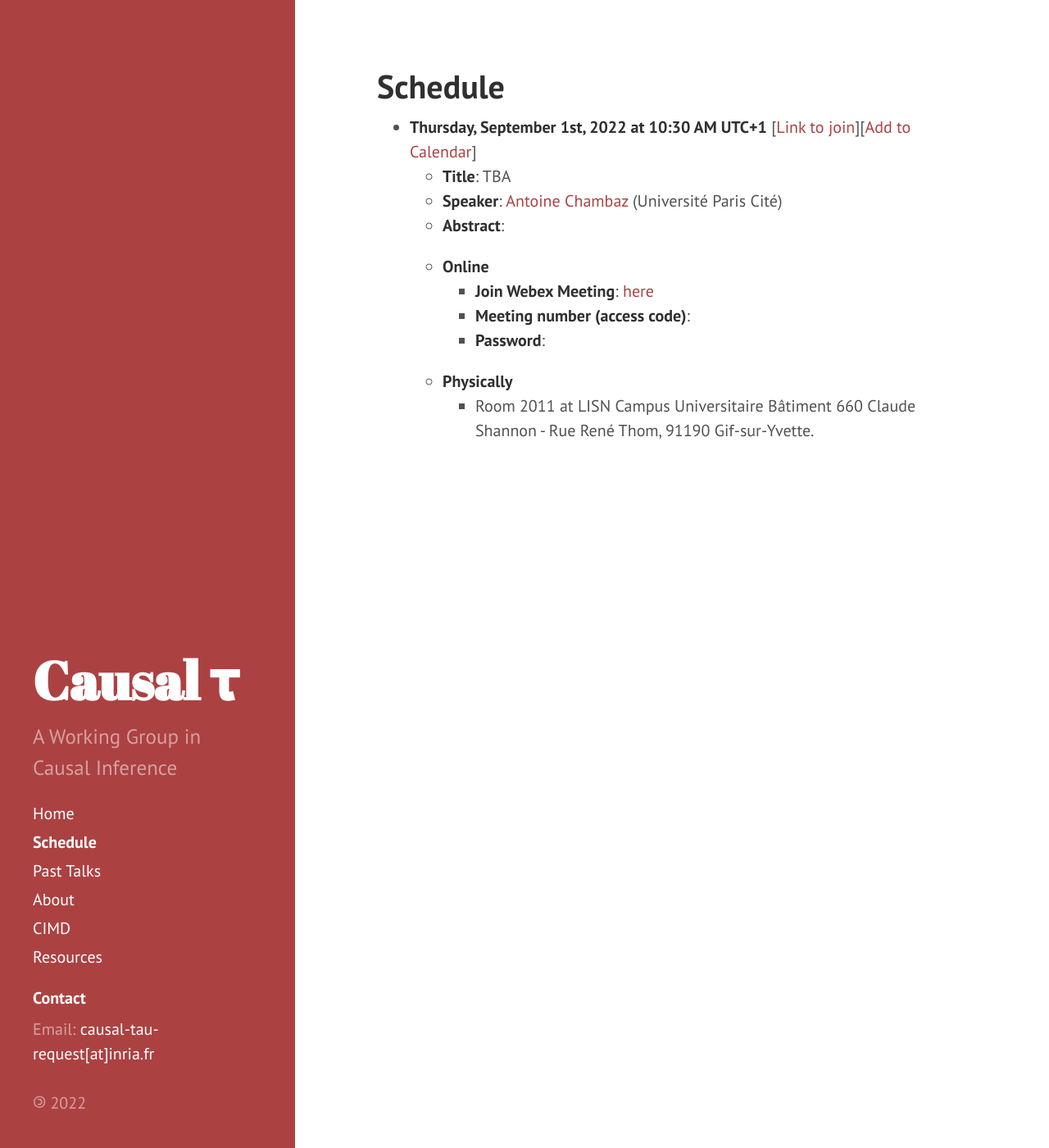
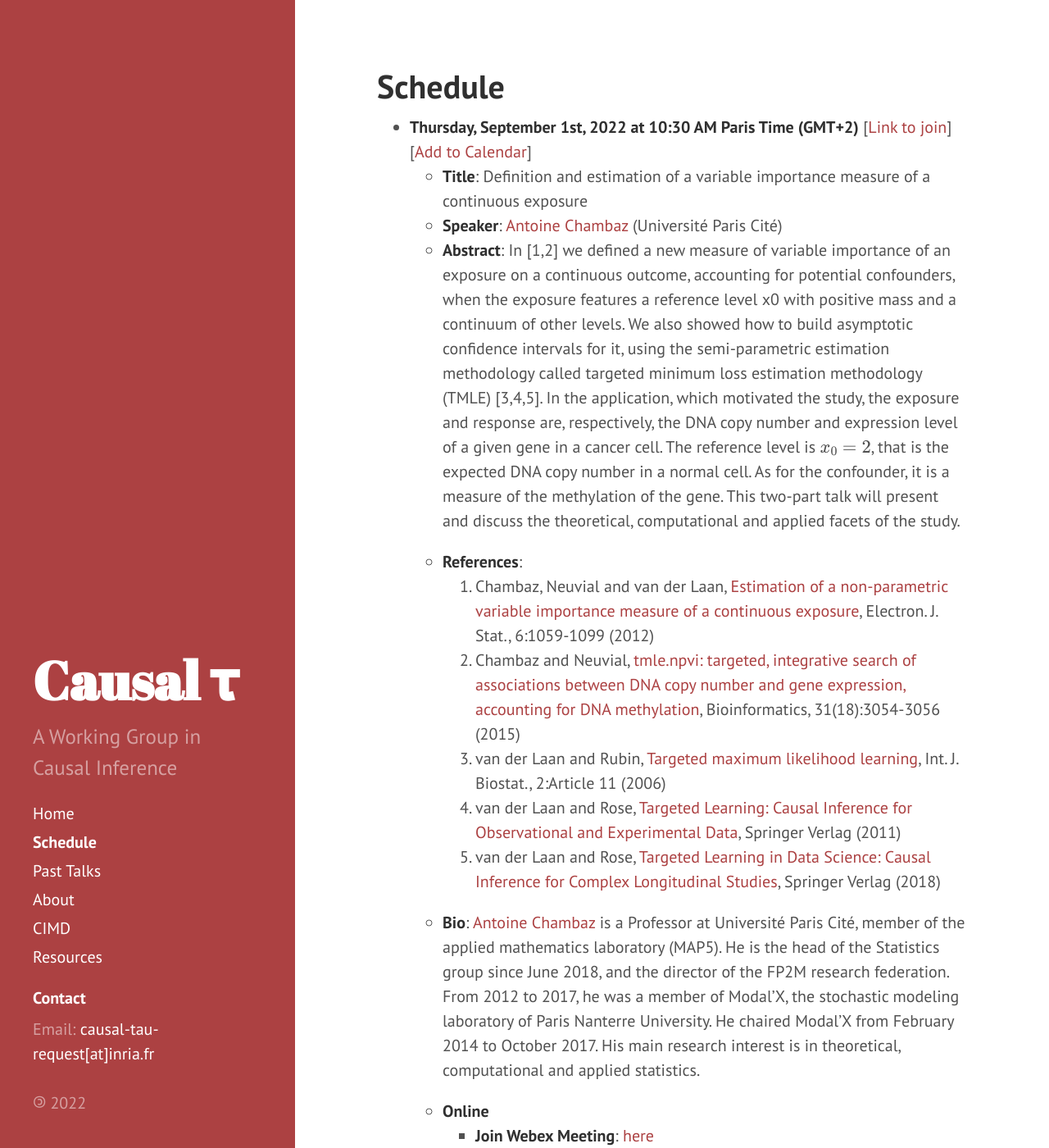
Before and after one commit to CausalTau/causaltau.github.io, a Jekyll site: the page built from schedule.md, in a window 1280 px wide and 1400 px high. Shown: the whole window at 82% size. Built offline with Jekyll 4.4.1, drawn with Linux system fonts in a browser that asks for light colours; nearby versions of some CDN libraries; formulas are drawn with MathJax 3; some of the changed text lies outside the part shown.

Commit message:
Update September meeting schedule
* Add an invitation file and poster

```diff
--- a/schedule.md
+++ b/schedule.md
@@ -6,14 +6,26 @@ order: 3
 
 <!-- ## Upcoming Seminar Presentations -->
 
-* **Thursday, September 1st, 2022 at 10:30 AM UTC+1** [[Link to join]()][[Add to Calendar](/files/Chambaz.ics)]
-  - **Title**: TBA
-  - **Speaker**: [Antoine Chambaz](https://helios2.mi.parisdescartes.fr/~chambaz/) (Université Paris Cité)
-  - **Abstract**:
+* **Thursday, September 1st, 2022 at 10:30 AM Paris Time (GMT+2)** [[Link to join](https://inria.webex.com/inria-en/j.php?MTID=m0164fd4a29396616fcfc1c9f4c07f5ab)][[Add to Calendar](/files/Chambaz.ics)]
+  - **Title**: Definition and estimation of a variable importance measure of a continuous exposure
+  - **Speaker**: [Antoine Chambaz](https://helios2.mi.parisdescartes.fr/~chambaz/index.php?choix=1) (Université Paris Cité)
+  - **Abstract**: In [1,2] we defined a new measure of variable importance of an exposure on a continuous outcome, accounting for potential confounders, when the exposure features a reference level x0 with positive mass and a continuum of other levels. We also showed how to build asymptotic confidence intervals for it, using the semi-parametric estimation methodology called targeted minimum loss estimation methodology (TMLE) [3,4,5]. In the application, which motivated the study, the exposure and response are, respectively, the DNA copy number and expression level of a given gene in a cancer cell. The reference level is $$x_0=2$$, that is the expected DNA copy number in a normal cell. As for the confounder, it is a measure of the methylation of the gene.
+  This two-part talk will present and discuss the theoretical, computational and applied facets of the study.
+
+  - **References**:
+    1. Chambaz, Neuvial and van der Laan, [Estimation of a non-parametric variable importance measure of a continuous exposure](https://projecteuclid.org/journals/electronic-journal-of-statistics/volume-6/issue-none/Estimation-of-a-non-parametric-variable-importance-measure-of-a/10.1214/12-EJS703.full
+), Electron.  J. Stat., 6:1059-1099 (2012)
+    2. Chambaz and Neuvial, [tmle.npvi: targeted, integrative search of associations between DNA copy number and gene expression, accounting for DNA methylation](https://academic.oup.com/bioinformatics/article/31/18/3054/241218), Bioinformatics, 31(18):3054-3056 (2015)
+    3. van der Laan and Rubin, [Targeted maximum likelihood learning](https://biostats.bepress.com/ucbbiostat/paper213/), Int. J. Biostat., 2:Article 11 (2006)
+    4. van der Laan and Rose, [Targeted Learning: Causal Inference for Observational and Experimental Data](https://link.springer.com/book/10.1007/978-1-4419-9782-1), Springer Verlag (2011)
+    5. van der Laan and Rose, [Targeted Learning in Data Science: Causal Inference for Complex Longitudinal Studies](https://link.springer.com/book/10.1007/978-3-319-65304-4), Springer Verlag (2018)
+
+  - **Bio**: [Antoine Chambaz](https://helios2.mi.parisdescartes.fr/~chambaz/index.php?choix=1) is a Professor at Université Paris Cité, member of the applied mathematics laboratory (MAP5). He is the head of the Statistics group since June 2018, and the director of the FP2M research federation. From 2012 to 2017, he was a member of Modal'X, the stochastic modeling laboratory of Paris Nanterre University. He chaired Modal'X from February 2014 to October 2017. His main research interest is in theoretical, computational and applied statistics.
+
 
   * **Online**
-    - **Join Webex Meeting**: [here]()
-    - **Meeting number (access code)**:
-    - **Password**:
+    - **Join Webex Meeting**: [here](https://inria.webex.com/inria-en/j.php?MTID=m0164fd4a29396616fcfc1c9f4c07f5ab)
+    - **Meeting number (access code)**: 2741 069 2266
+    - **Password**: BeAZpbGk733
   * **Physically**
     - Room 2011 at LISN Campus Universitaire Bâtiment 660 Claude Shannon - Rue René Thom, 91190 Gif-sur-Yvette.
```
Also changed, not shown: 2 other files.
